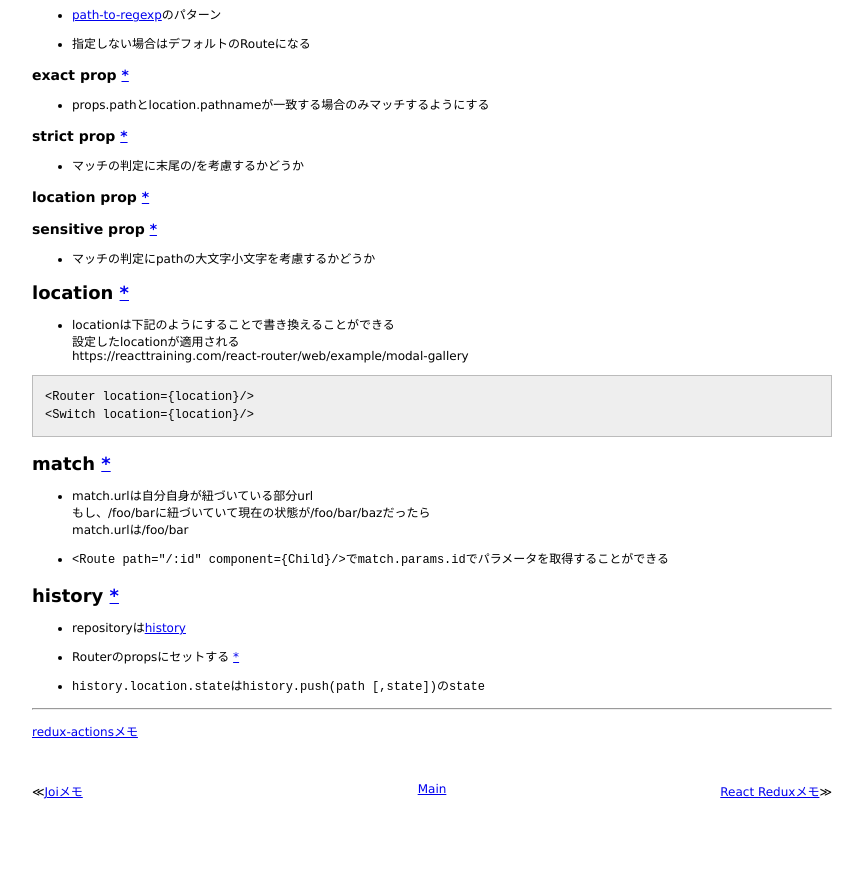
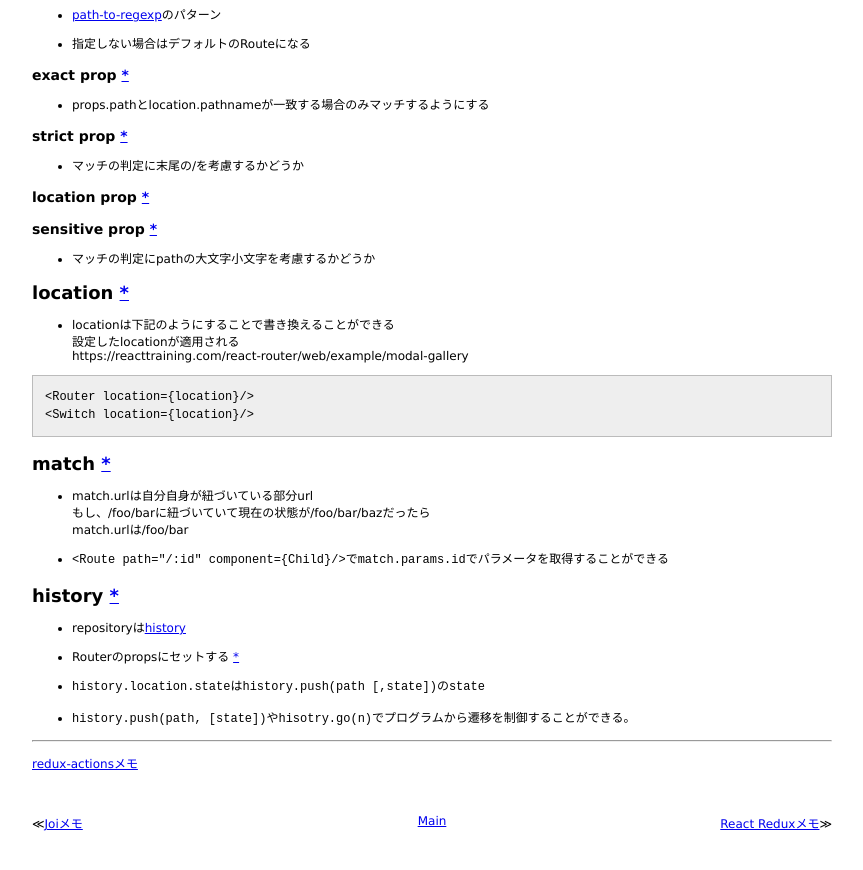
Before and after one commit to 38elements/38elements.github.com, a Jekyll site: the page built from _posts/2017-04-29-react-router.md, in a window 1280 px wide and 900 px high, scrolled down 1251 px. Shown: the top 870 px of the window, without its empty margins (208-1071 px from the left). Built offline with Jekyll 4.4.1, drawn with Linux system fonts in a browser that asks for light colours.

Commit message:
Update 2017-04-29-react-router.md

```diff
--- a/_posts/2017-04-29-react-router.md
+++ b/_posts/2017-04-29-react-router.md
@@ -123,6 +123,8 @@ match.urlは/foo/bar
 
 * `history.location.state`は`history.push(path [,state])`の`state`
 
+* `history.push(path, [state])`や`hisotry.go(n)`でプログラムから遷移を制御することができる。
+
 <hr/>
 
 [redux-actionsメモ](/2018/09/08/redux-actions.html)
```
